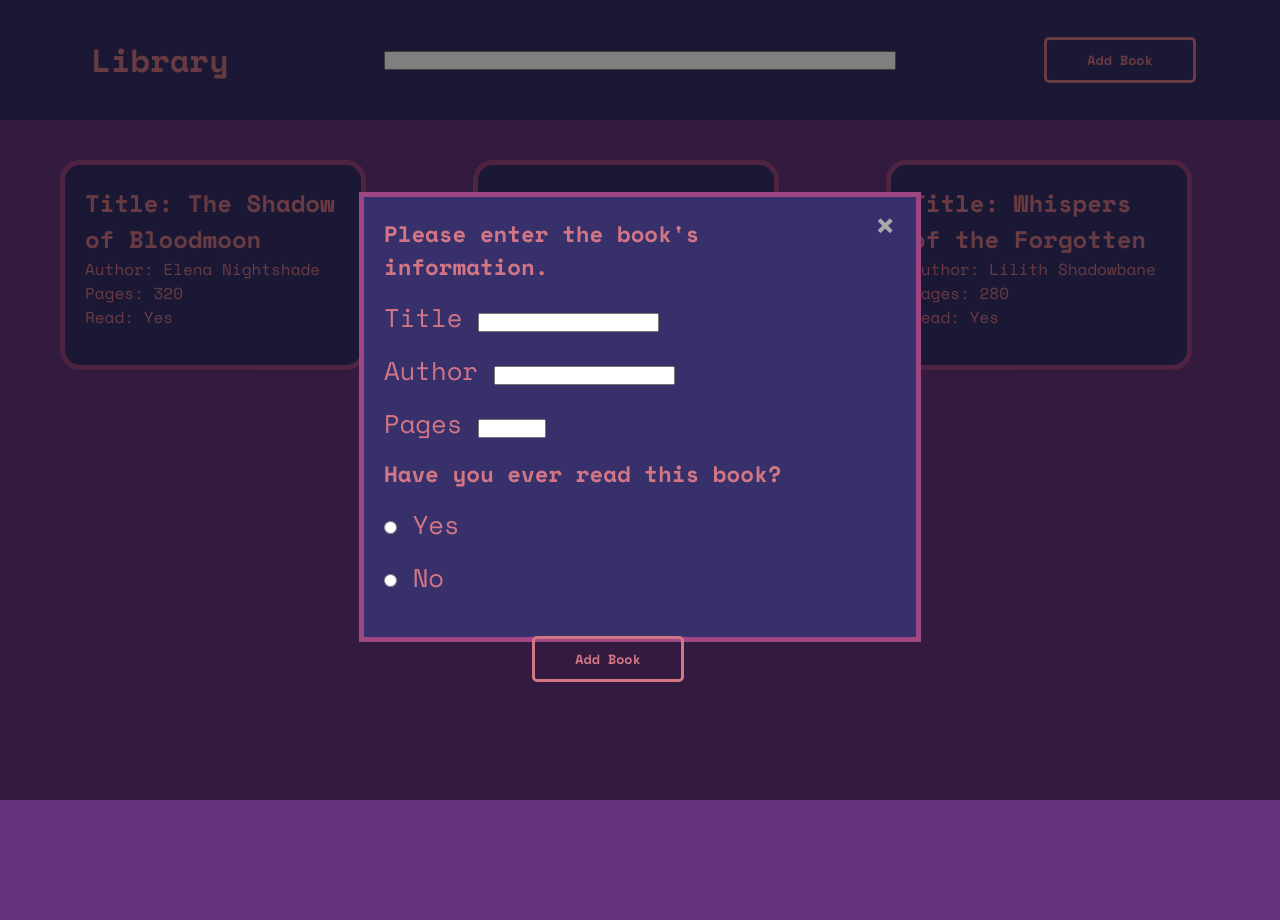
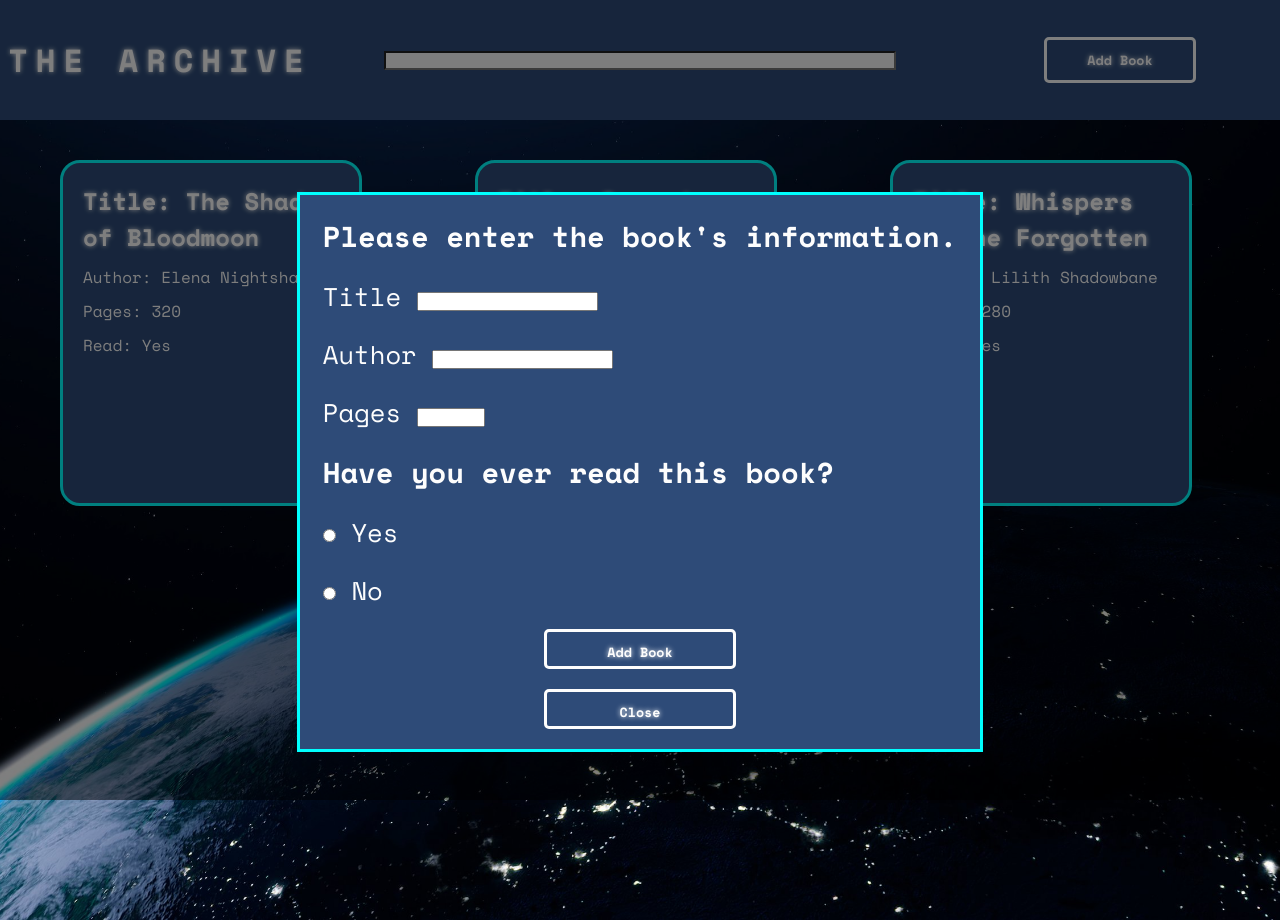
Before and after one commit to CarsonH19/library, a plain HTML site: page index.html in a window 1280 px wide. Both pictures are taken after a click on the button "Add Book". Drawn offline with nearby package versions, Linux system fonts and the light colour scheme.

Commit message:
added space style, added overlay when modal is open

```diff
--- a/index.html
+++ b/index.html
@@ -12,7 +12,7 @@
     <div class="content">
         <header>
             <div class="header-left">
-                <h1>Library</h1>
+                <h1>The Archive</h1>
             </div>
             <div class="header-center">
                 <input type="search">
@@ -48,10 +48,12 @@
                                 </div>
                             </div>
                             <button type="submit" value="submit">Add Book</button>
+                            <button class="close" id="closeModal">Close</button>
                         </form>
-                        <span class="close" id="closeModal">&times;</span>
+
                     </div>
                   </div>
+                  <div class="overlay"></div>
             </div>
         </header>
         <main>
--- a/script.js
+++ b/script.js
@@ -36,18 +36,22 @@ document.addEventListener('DOMContentLoaded', function() {
   const openModalBtn = document.getElementById('openModalBtn');
   const modal = document.getElementById('modal');
   const closeModalBtn = document.getElementById('closeModal');
+  var overlay = document.querySelector('.overlay');
 
   openModalBtn.addEventListener('click', function() {
       modal.style.display = 'block';
+      overlay.style.display = 'block';
   });
 
   closeModalBtn.addEventListener('click', function() {
       modal.style.display = 'none';
+      overlay.style.display = 'none';
   });
 
   window.addEventListener('click', function(event) {
       if (event.target === modal) {
           modal.style.display = 'none';
+
       }
   });
 });
--- a/style.css
+++ b/style.css
@@ -1,8 +1,8 @@
 :root {
-  --primary-color: #37306B;
-  --secondary-color: #66347F;
-  --accent-color-one: #9E4784;
-  --accent-color-two: #D27685;
+  --primary-color: #2e4b78;
+  --secondary-color: #4a3555;
+  --accent-color-one: aqua;
+  --accent-color-two: #fdfdfd;
   --font-family: "Space Mono";
  }
 
@@ -35,7 +35,16 @@ header {
 
 .header-left {
   display: flex;
-  justify-content: center;
+  justify-content: space-around;
+}
+h1 {
+  font-size: 2.0rem;
+  text-transform: uppercase;
+  letter-spacing: 0.5rem;
+}
+
+h1, h2, button {
+  text-shadow: 0px 0px 5px var(--accent-color-two);
 }
 
 .header-center {
@@ -45,6 +54,7 @@ header {
 
 .header-center input {
   width: 40vw;
+  background-color: #fbfbfb;
 }
 
 .header-right {
@@ -77,73 +87,58 @@ header {
   width: 100%;
   height: 100%;
   overflow: auto;
-  background-color: rgba(0,0,0,0.5);
 }
 
 .modal-content {
   background-color: var(--primary-color);
   margin: 15% auto;
   padding: 20px;
-  border: 5px solid var(--accent-color-one);
-  width: 40vw;
-  height: 50vh;
+  border: 3px solid var(--accent-color-one);
+  width: 50vw;
+  height: auto;
   font-size: 1.6rem;
-  display: flex;
-  justify-content: space-between;
   }
-
-.modal-content form {
-  width: 35vw;
-  height: 48vh;
-}
-
-.modal-content span {
-  justify-self: flex-end;
-  align-self: flex-start;
-  margin-top: -18px;
-
-}
-
-legend {
-  font-size: 1.4rem;
-  font-weight: 700;
-}
 
 form {
   display: flex;
   flex-direction: column;
-  gap: 40px;
+  justify-content: space-between;
+  align-items: center;
+  gap: 20px;
 }
 
 .upperForm {
   display: flex;
   flex-direction: column;
-  gap: 15px;
+  gap: 20px;
 }
 
 form button {
-  justify-self: center;
-  align-self: center;
-
+  width: 15vw;
+  height: 5vh;
 }
 
-.close {
-  color: #aaa;
-  float: right;
-  font-size: 35px;
-  font-weight: bold;
+legend {
+  font-size: 1.8rem;
+  font-weight: 700;
 }
 
-.close:hover,
-.close:focus {
-  color: black;
-  text-decoration: none;
-  cursor: pointer;
+.overlay {
+  position: fixed; /* Fixed positioning to cover the entire viewport */
+  top: 0;
+  left: 0;
+  width: 100%;
+  height: 100%;
+  background-color: rgba(0, 0, 0, 0.5); /* Semi-transparent black background */
+  z-index: 0; /* Place it above other content */
+  display: none; /* Initially hidden */
 }
-
 /* Main */
 main {
-background-color: var(--secondary-color);
+background-image: url('/images/spaceBackground.jpeg');
+background-size: cover;
+background-repeat: no-repeat;
+background-position: center;
 padding: 30px 50px 50px 50px;
 grid-row: 2 / 3;
 }
@@ -160,14 +155,22 @@ grid-row: 2 / 3;
 
 .book {
   background-color: var(--primary-color);
-  border: 5px solid var(--accent-color-one);
+  border: 3px solid var(--accent-color-one);
   border-radius: 20px;
   max-width: 20vw;
   max-height: 20vh;
+  min-width: 200px;
+  min-height: 300px;
   padding: 20px;
   margin: 10px;
+  display: flex;
+  flex-direction: column;
+  gap: 10px;
 }
 
+.book:hover {
+  box-shadow: 0px 0px 10px var(--accent-color-one);
+}
 .book h2 {
   margin: 0;
 }
@@ -175,3 +178,14 @@ grid-row: 2 / 3;
 .book p {
   margin: 0;
 }
+
+input:focus{
+  outline: none;
+  border: 2px solid var(--accent-color-two);
+}
+
+button:hover{
+  background-color: var(--accent-color-two);
+  color: var(--primary-color);
+
+}
```
